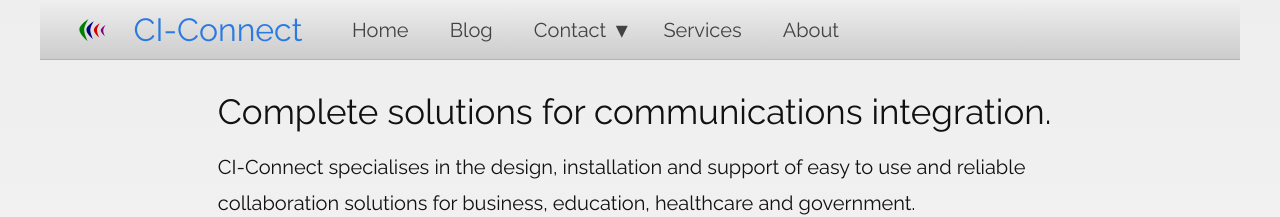
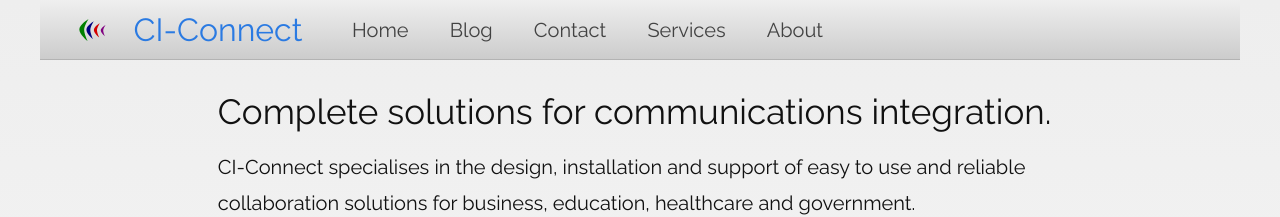
Before and after one commit to ciconnect/ciconnect.github.io, a Jekyll site: the page built from index.html, in a window 1280 px wide. Shown: the top 217 px of the page. Built offline with Jekyll 4.4.1, drawn with Linux system fonts in a browser that asks for light colours.

Commit message:
Revert dropdown submenu change

```diff
--- a/_includes/nav.html
+++ b/_includes/nav.html
@@ -9,13 +9,7 @@
       <ul id="navigation-menu">
         <li class="nav-link"><a href="/">Home</a></li>
         <li class="nav-link"><a href="/blog">Blog</a></li>
-        <li class="nav-link more"><a href="/contact">Contact</a>
-          <ul class="submenu">
-            <li><a href="/contact/#address">Address</a></li>
-            <li><a href="/contact/#phone">Phone</a></li>
-            <li><a href="/contact/#email">Email</a></li>
-          </ul>
-        </li>
+        <li class="nav-link"><a href="/contact">Contact</a></li>
         <li class="nav-link"><a href="javascript:void(0)">Services</a></li>
         <li class="nav-link"><a href="/about">About</a></li>
       </ul>
```
